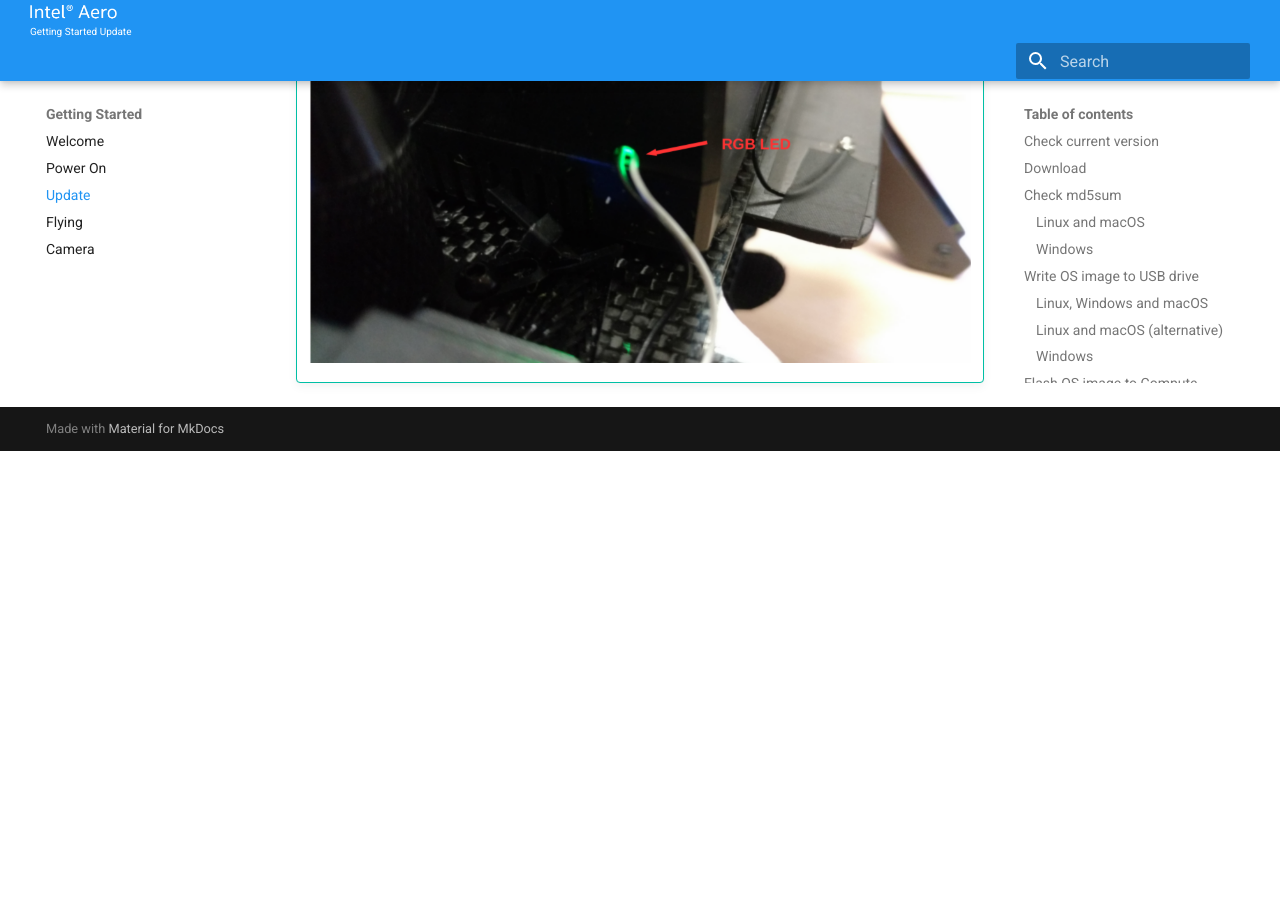
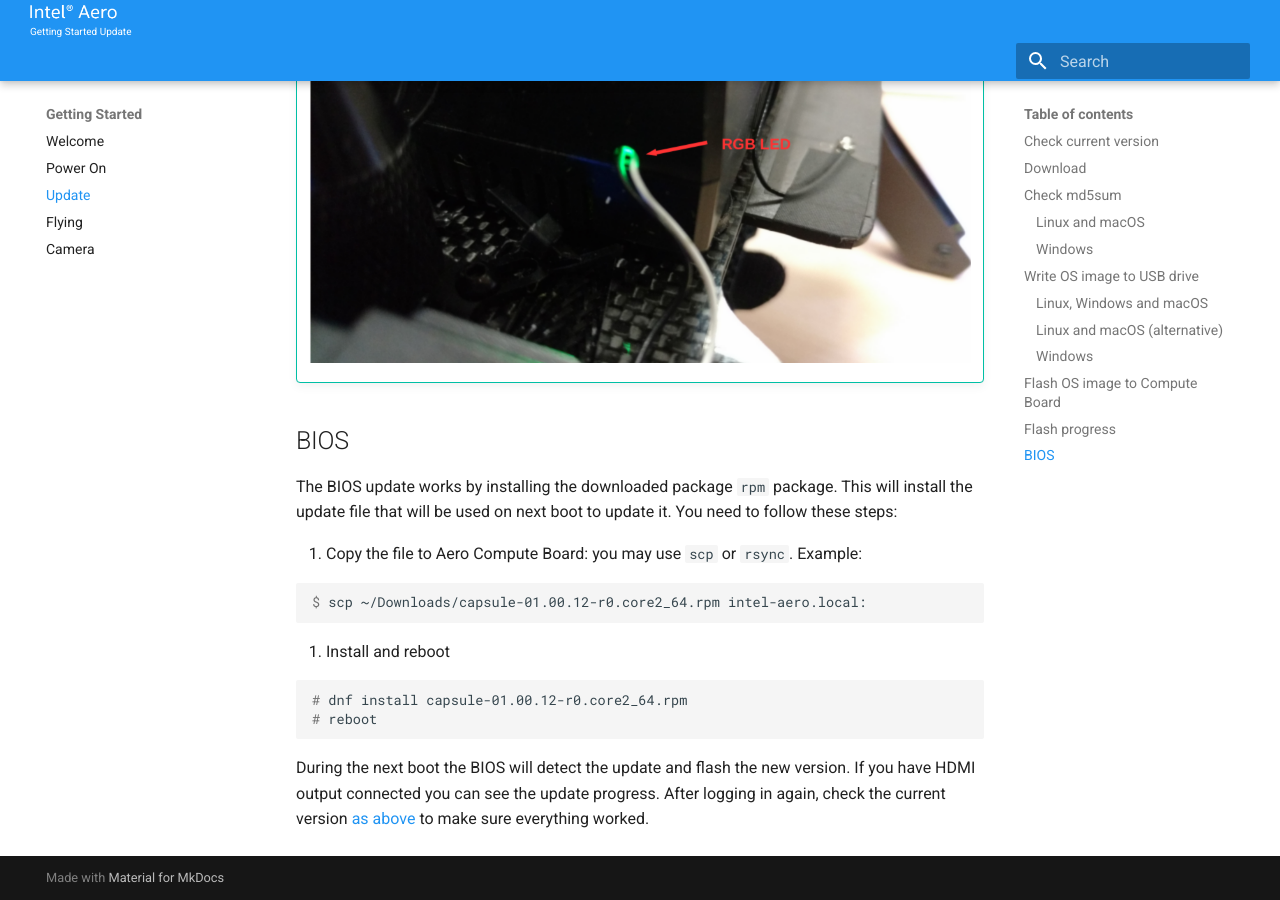
Before and after one commit to sugnanprabhu/intel-aero-docs, an MkDocs documentation site: the page built from docs/getting-started/update.md, in a window 1280 px wide and 900 px high, scrolled down 4159 px. Built offline with MkDocs 1.6.1 and Material for MkDocs 9.7.7, drawn with Linux system fonts in a browser that asks for light colours; old or Windows-style settings are respelled for this version of MkDocs; before the commit the page ends 4610 px from its top, so only the background shows below that.

Commit message:
getting-started: add instructions to flash BIOS

````diff
--- a/docs/getting-started/update.md
+++ b/docs/getting-started/update.md
@@ -175,3 +175,27 @@
     putting it near to the hole to reflect the light and monitor the progress.
 
     ![RGB LED on RTF kit](img/rgb-led-rtf.png)
+
+## BIOS
+
+The BIOS update works by installing the downloaded package `rpm` package. This
+will install the update file that will be used on next boot to update it. You
+need to follow these steps:
+
+1. Copy the file to Aero Compute Board: you may use `scp` or `rsync`. Example:
+
+``` console
+$ scp ~/Downloads/capsule-01.00.12-r0.core2_64.rpm intel-aero.local:
+```
+
+1. Install and reboot
+
+``` console
+# dnf install capsule-01.00.12-r0.core2_64.rpm
+# reboot
+```
+
+During the next boot the BIOS will detect the update and flash the new version.
+If you have HDMI output connected you can see the update progress. After
+logging in again, check the current version [as above](#check-current-version)
+to make sure everything worked.
````
